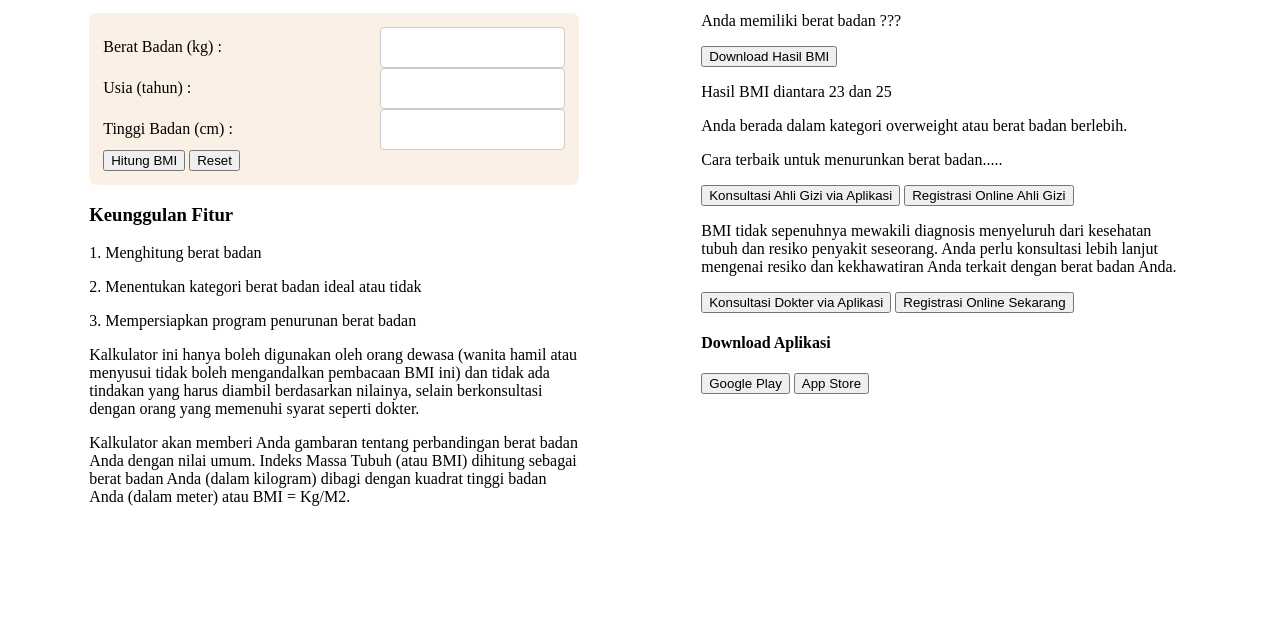
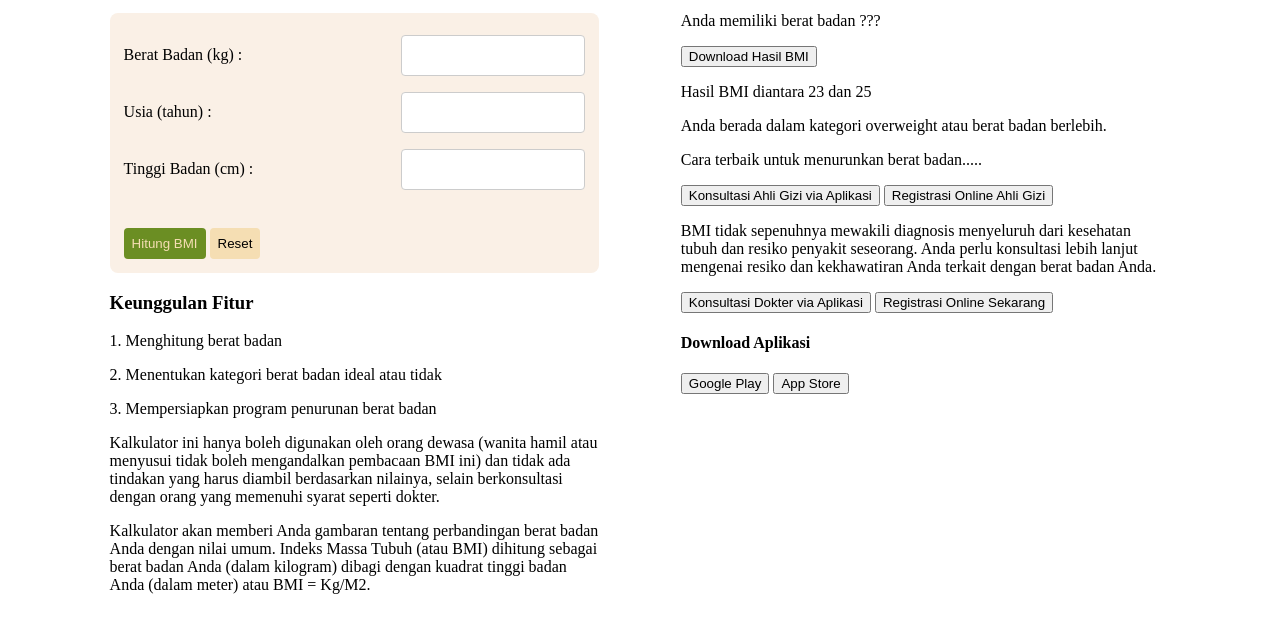
Before and after one commit to revou-fundamental-course/25-nov-24-titiens, a plain HTML site: page index.html in a window 1280 px wide. Shown: the part 223-856 px from the top of the page. Before the commit the page ends 800 px from the top, so only its background shows below. Drawn offline with Linux system fonts and the light colour scheme.

Commit message:
update html & css style

```diff
--- a/css/styles.css
+++ b/css/styles.css
@@ -5,8 +5,9 @@
 }
 
 main {
-    display: flex;
-    justify-content: space-around;
+    display: flex
+;
+    justify-content: space-evenly;
     padding: 20px;
 }
 
@@ -33,9 +34,30 @@ form {
 input[type=number] {
     width: 40%;
     padding: 12px 20px;
-    margin: 8px
+    margin: 8px 0;
     display: inline-block;
     border: 1px solid #ccc;
     border-radius: 4px;
     box-sizing: border-box;
 }
+.form-button-container {
+    margin-top: 30px;
+}
+
+.main-button {
+    border: 0px;
+    padding: 8px;
+    border-radius: 4px;
+}
+
+.bg-olivedrab {
+    background-color: olivedrab;
+}
+
+.bg-wheat {
+    background-color: wheat;
+}
+
+.color-wheat {
+    color: wheat;
+}
--- a/index.html
+++ b/index.html
@@ -48,9 +48,9 @@
                     <input type="number" id="tinggi-badan-input">
                 </div>
 
-                <div>
-                    <button>Hitung BMI</button>
-                    <button>Reset</button>
+                <div class="form-button-container">
+                    <button class="main-button bg-olivedrab color-wheat">Hitung BMI</button>
+                    <button class="main-button bg-wheat">Reset</button>
                 </div>
             </form>
 
```
